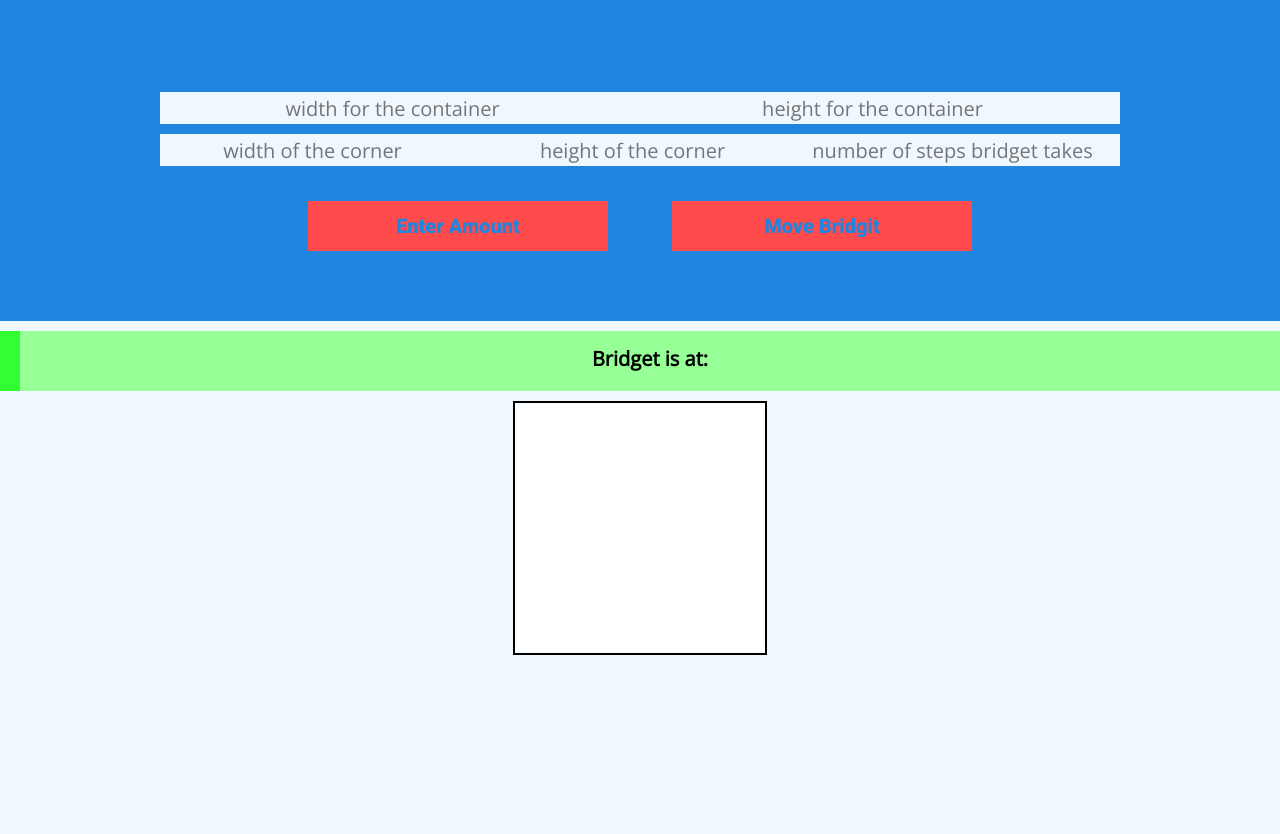
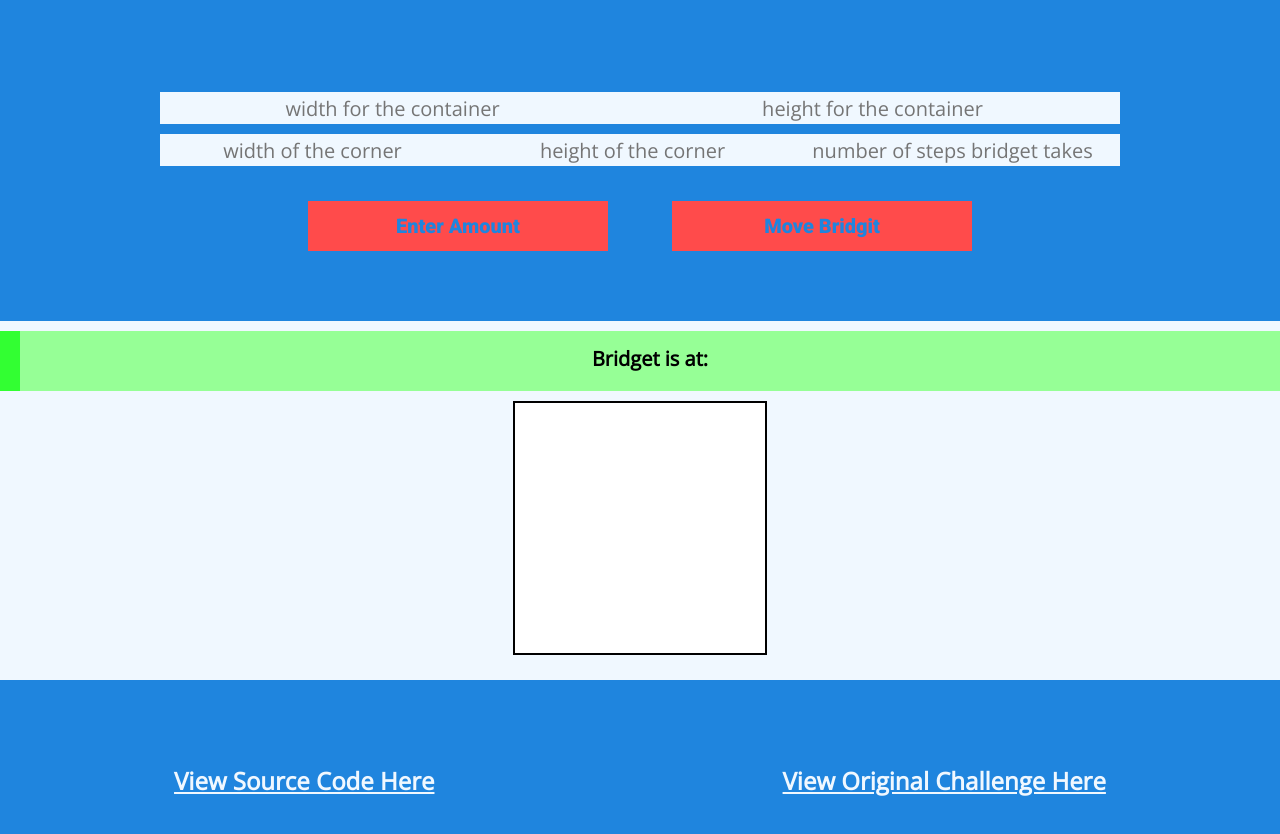
Before and after one commit to destroyer22719/Spiraling-Circle-Challenge, a plain HTML site: page index.html in a window 1280 px wide. Shown: the part 130-964 px from the top of the page. Before the commit the page ends 800 px from the top, so only its background shows below. Drawn offline with nearby package versions, Linux system fonts and the light colour scheme.

Commit message:
added footer and footer styling

```diff
--- a/index.html
+++ b/index.html
@@ -29,9 +29,18 @@
     <span id="error"></span>
     <div class="destinationDisplay">Bridget is at: <span></span></div>
   </div>
-
   <div class="grid">
   </div>
+
+  <footer>
+    <div>
+      <a href="#"><div><h2>View Source Code Here</h2></div></a>
+    </div>
+    <div>
+      <a href="#"><div><h2>View Original Challenge Here</h2></div></a>
+    </div>
+  </footer>
+
   <script src="app.js"></script>
 </body>
 </html>
--- a/style.css
+++ b/style.css
@@ -25,6 +25,19 @@ input {
   text-align: center;
   border: none;
   background-color: aliceblue;
+}
+
+footer {
+  margin-top: 25px;
+  width: 100%;
+  height: 200px;
+  background-color: rgb(31,133,222);
+  display: flex;
+  justify-content: space-around;
+}
+
+a {
+  color: aliceblue;
 }
 
 input:focus {
```
Also changed, not shown: README.md.
